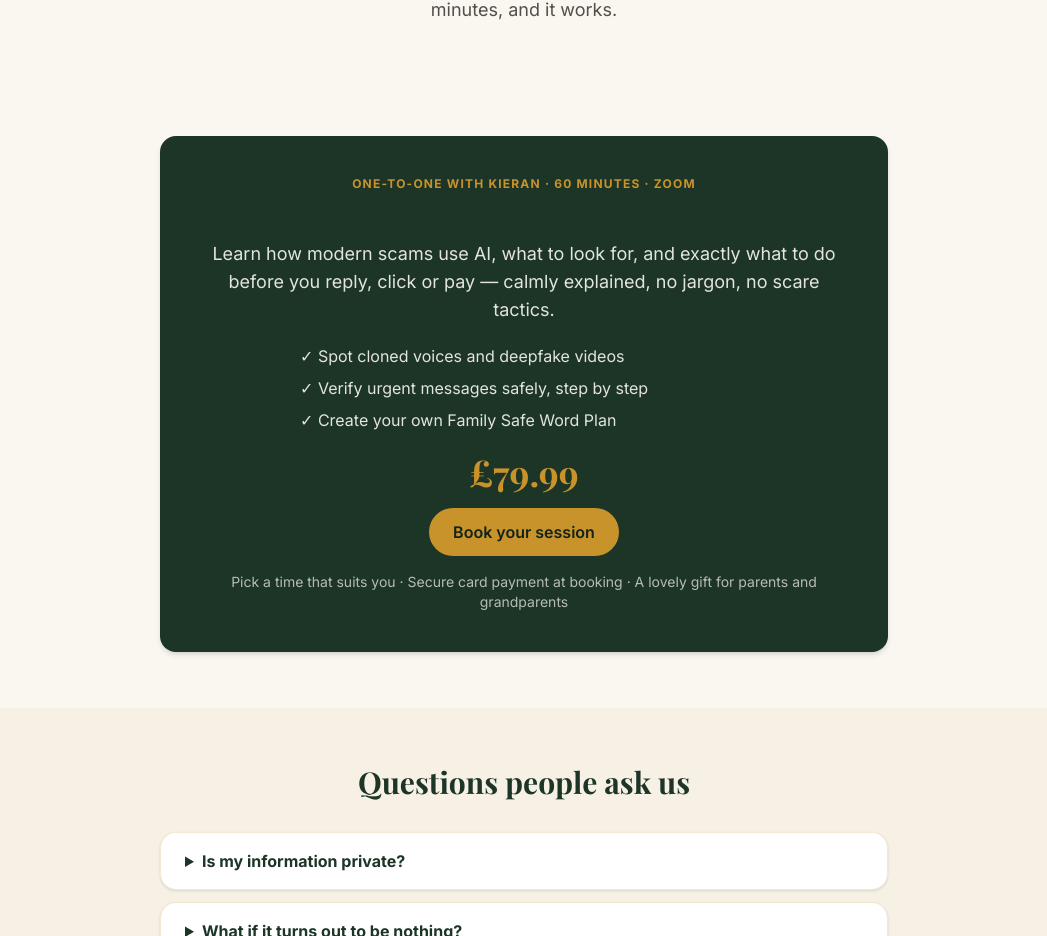
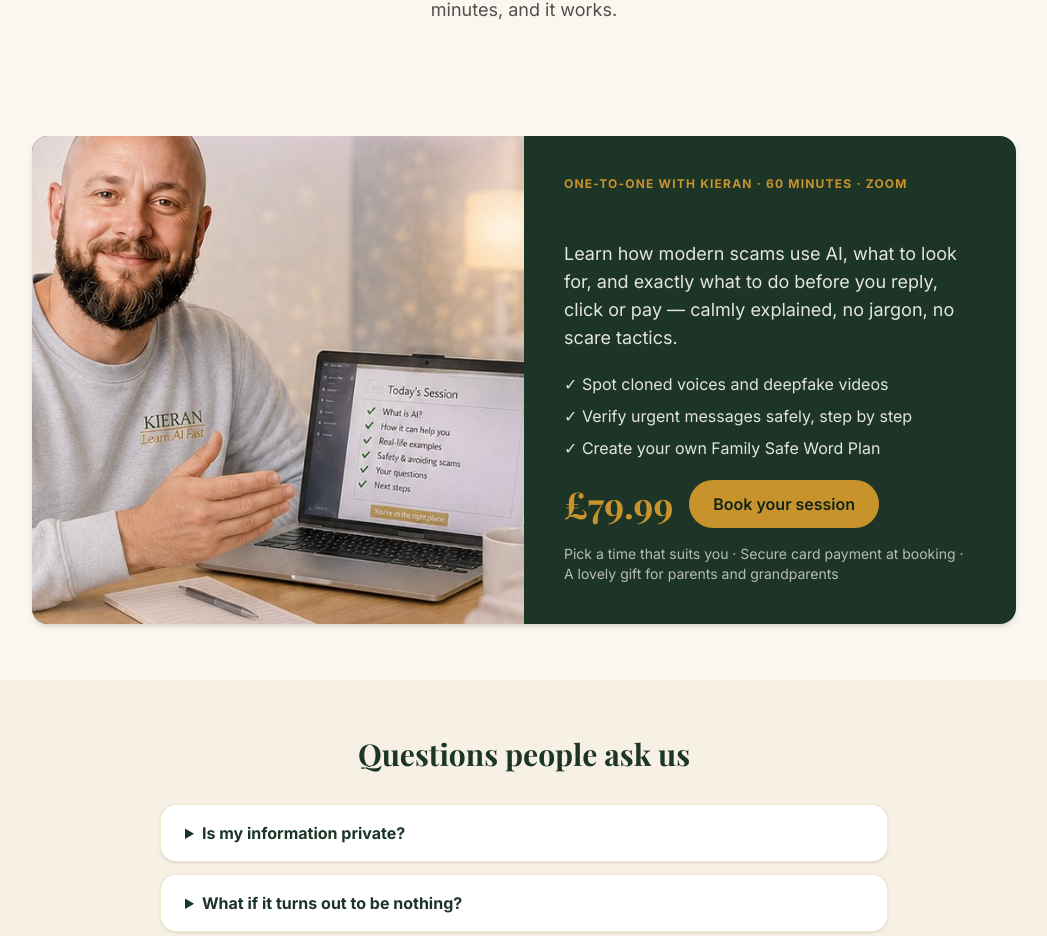
Before and after one commit to krowan444/Second-Look-Protect, a React (Vite) app: page / in a window 1280 px wide. Shown: the part 3052-3988 px from the top of the page, without its empty margins (116-1163 px from the left). Built offline with nearby package versions, Linux system fonts and the light colour scheme; no server answers; the HTML template or start-up script is replaced by a standard one; a web font is replaced by a local one.

Commit message:
Add files via upload

```diff
--- a/src/pages/Home.tsx
+++ b/src/pages/Home.tsx
@@ -207,24 +207,33 @@ export default function Home() {
 
       {/* AI SAFETY SESSION — cross-sell */}
       <section id="safety-session" className="py-14">
-        <div className="max-w-3xl mx-auto px-5">
-          <div className="bg-green text-cream rounded-2xl p-8 md:p-10 text-center shadow-md">
+        <div className="max-w-5xl mx-auto px-5">
+          <div className="bg-green text-cream rounded-2xl overflow-hidden shadow-md grid md:grid-cols-2">
+            <img
+              src="/session-kieran.jpg"
+              alt="Kieran teaching an AI scam safety session one-to-one at a laptop"
+              className="w-full h-56 md:h-full object-cover"
+            />
+            <div className="p-8 md:p-10">
               <p className="uppercase tracking-widest text-gold font-bold text-xs mt-0 mb-3">One-to-one with Kieran · 60 minutes · Zoom</p>
               <h2 className="text-3xl font-bold text-cream mt-0">AI Scam Safety Session</h2>
               <p className="text-cream/90 text-lg">
                 Learn how modern scams use AI, what to look for, and exactly what to do before you
                 reply, click or pay — calmly explained, no jargon, no scare tactics.
               </p>
-            <ul className="text-left text-cream/90 space-y-2 my-5 list-none p-0 max-w-md mx-auto">
+              <ul className="text-left text-cream/90 space-y-2 my-5 list-none p-0">
                 <li>✓ Spot cloned voices and deepfake videos</li>
                 <li>✓ Verify urgent messages safely, step by step</li>
                 <li>✓ Create your own Family Safe Word Plan</li>
               </ul>
-            <div className="font-display text-4xl font-bold text-gold mb-4">£79.99</div>
+              <div className="flex items-center gap-4 flex-wrap">
+                <span className="font-display text-4xl font-bold text-gold">£79.99</span>
                 <a href={SESSION_LINK} target="_blank" rel="noopener" className="inline-block bg-gold text-green-deep font-semibold px-6 py-3 rounded-full no-underline">
                   Book your session
                 </a>
+              </div>
               <p className="text-sm mt-4 mb-0 text-cream/70">Pick a time that suits you · Secure card payment at booking · A lovely gift for parents and grandparents</p>
+            </div>
           </div>
         </div>
       </section>
```
Lines whose indentation alone changed are shown as unchanged.
